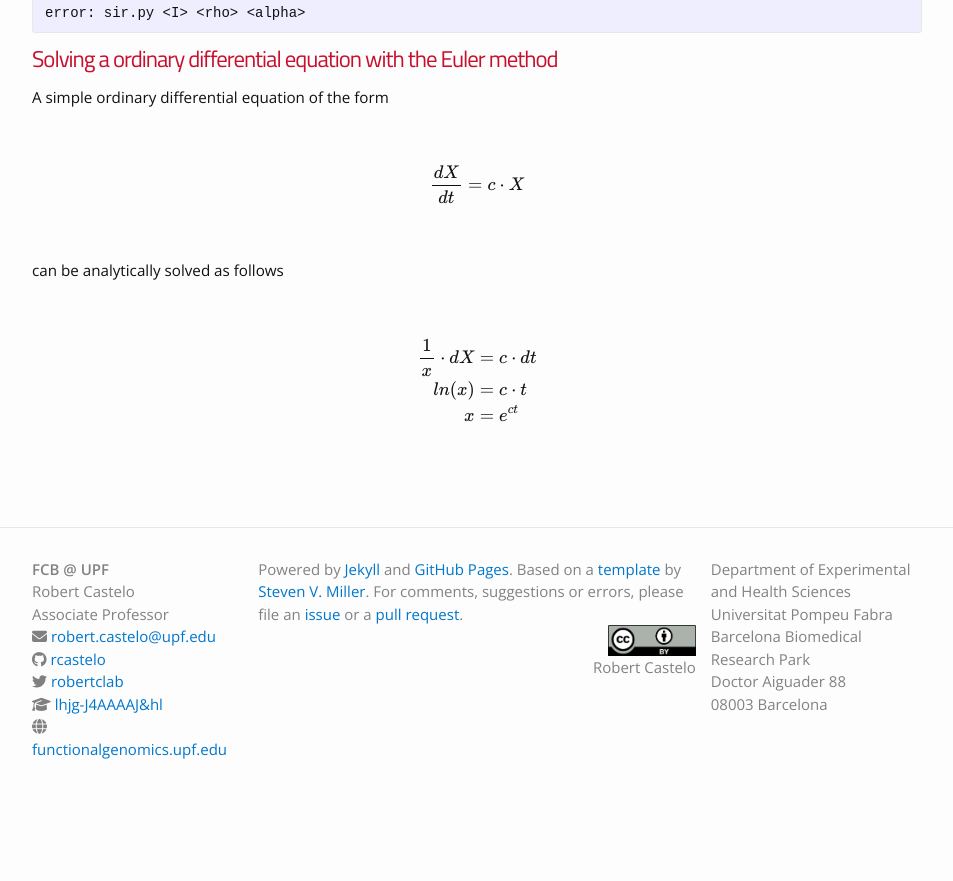
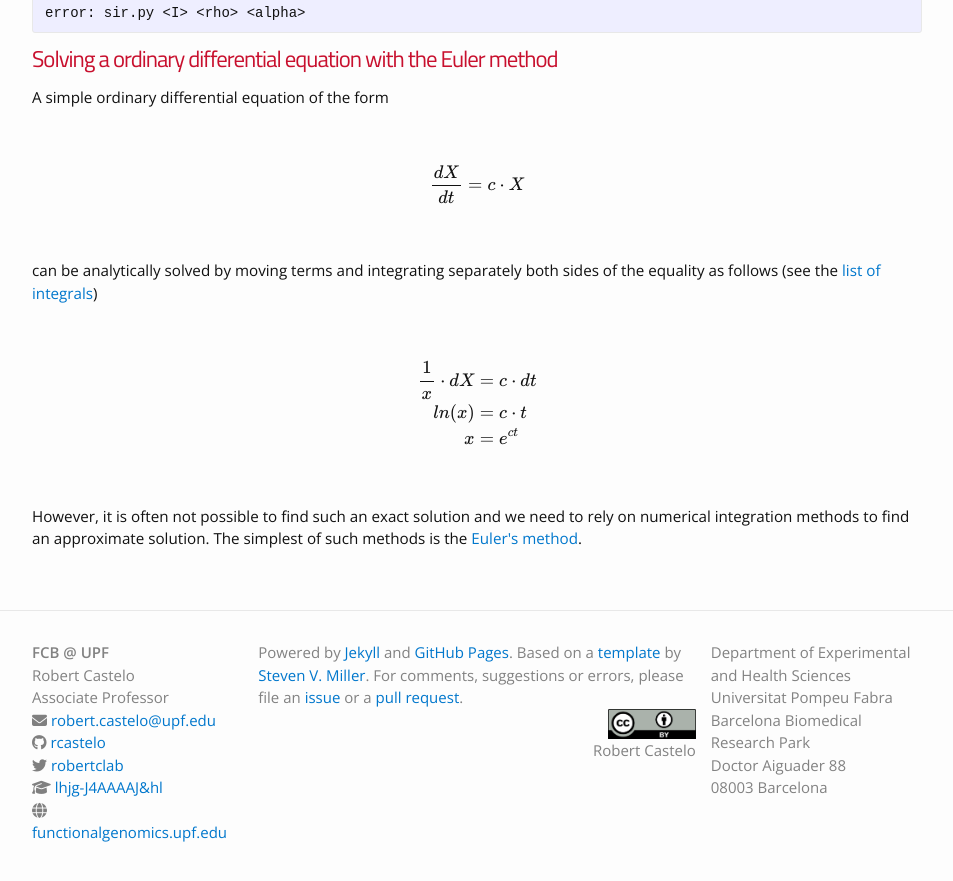
Before and after one commit to funcompbio/funcompbio.github.io, a Jekyll site: the page built from practical6/practical6.md, in a window 1280 px wide and 900 px high, scrolled down 1483 px. Shown: the top 881 px of the window, without its empty margins (163-1116 px from the left). Built offline with Jekyll 4.4.1, drawn with Linux system fonts in a browser that asks for light colours; nearby versions of some CDN libraries; before the commit the page ends 2303 px from its top, so only the background shows below that.

Commit message:
Started with practical 6.

```diff
--- a/practical6/practical6.html
+++ b/practical6/practical6.html
@@ -33,9 +33,10 @@ error: sir.py &lt;I&gt; &lt;rho&gt; &lt;alpha&gt;</code></pre>
 <h1 id="solving-a-ordinary-differential-equation-with-the-euler-method">Solving a ordinary differential equation with the Euler method</h1>
 <p>A simple ordinary differential equation of the form</p>
 <p><br /><span class="math display">$$ \frac{dX}{dt} = c\cdot X $$</span><br /></p>
-<p>can be analytically solved as follows</p>
+<p>can be analytically solved by moving terms and integrating separately both sides of the equality as follows (see the <a href="https://en.wikipedia.org/wiki/Lists_of_integrals">list of integrals</a>)</p>
 <p><br /><span class="math display">$$ \begin{eqnarray}
    \frac{1}{x}\cdot dX &amp; = &amp; c\cdot dt \\
    ln(x) &amp; = &amp; c\cdot t \\
    x &amp; = &amp; e^{ct}
    \end{eqnarray} $$</span><br /></p>
+<p>However, it is often not possible to find such an exact solution and we need to rely on numerical integration methods to find an approximate solution. The simplest of such methods is the <a href="https://en.wikipedia.org/wiki/Euler_method">Euler's method</a>.</p>
```
